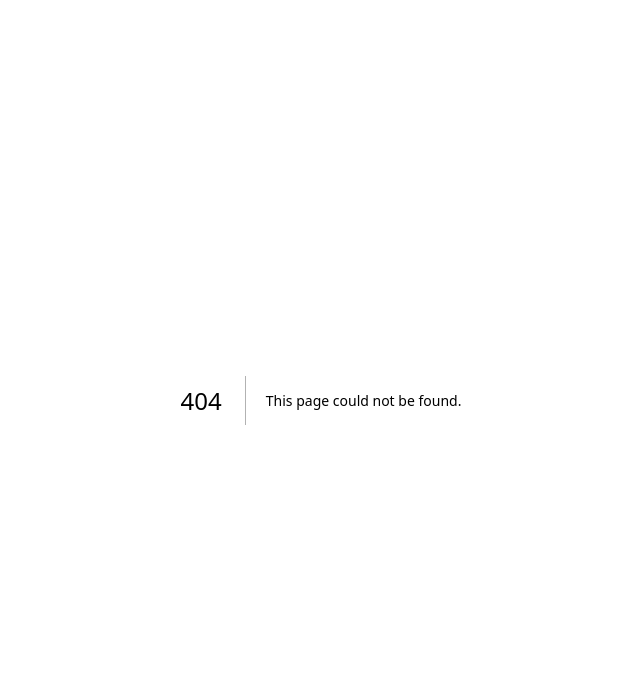
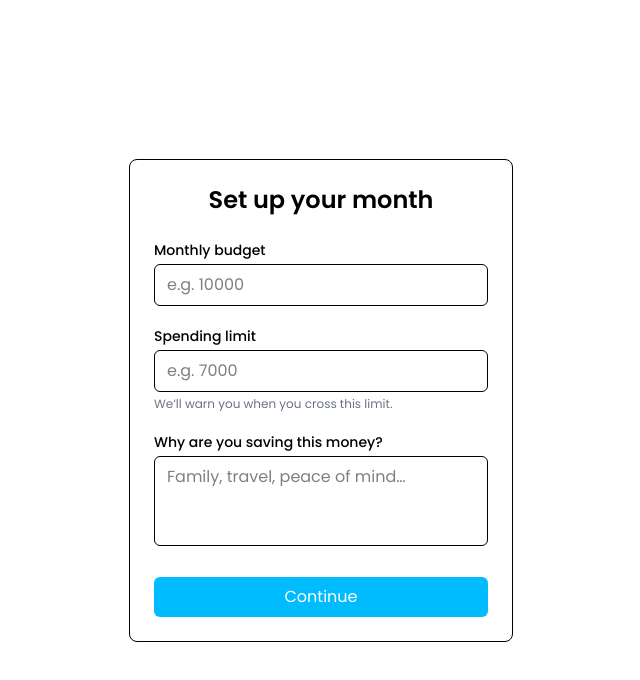
Before and after one commit to Aakashkalla/expense-tracker, a Next.js app: page /setup in a window 1280 px wide. Before the commit this address had no page. Shown: the top 680 px of the page, without its empty margins (319-959 px from the left). Built offline with nearby package versions, Linux system fonts and the light colour scheme.

Commit message:
Setup page done, small fixes in Signup and Login

```diff
--- a/app/login/page.tsx
+++ b/app/login/page.tsx
@@ -2,7 +2,7 @@
     return (
         <div className="min-h-screen flex items-center justify-center px-6">
             <div className="w-full max-w-sm border rounded-lg p-6">
-                <h1 className="text-2xl font-semibold mb-4">Welcome Back</h1>
+                <h1 className="font-poppins text-2xl font-semibold mb-4">Welcome Back</h1>
 
                 <input
                     type="email"
@@ -16,11 +16,11 @@
                 className="w-full border rounded-md px-3 py-2 mb-4"
                     />
 
-                <button className="w-full bg-sky-400 text-white py-2 rounded-md hover:bg-sky-500">
+                <button className="font-poppins w-full bg-sky-400 text-white py-2 rounded-md hover:bg-sky-500">
                 Sign up
                 </button>
 
-                <p className="text-sm text-center text-gray-500 mt-4">
+                <p className="font-poppins text-sm text-center text-gray-500 mt-4">
                 Don't have an account?{" "}
                 <a href="/signup" className="text-sky-500">
                 Signup
--- /dev/null
+++ b/app/setup/page.tsx
@@ -0,0 +1,59 @@
+"use client"
+import { useRouter } from "next/navigation";
+
+export default function SetupPage() {
+    const router = useRouter()
+    return (
+    <div className="min-h-screen flex items-center justify-center px-6">
+        <div className="w-full max-w-sm border rounded-lg p-6 font-poppins">
+
+        <h1 className="text-2xl font-semibold mb-6 text-center">
+            Set up your month
+        </h1>
+
+        {/* Monthly Budget */}
+        <div className="mb-5">
+            <label className="block text-sm font-medium mb-1">
+            Monthly budget
+            </label>
+            <input
+            type="number"
+            placeholder="e.g. 10000"
+            className="w-full border rounded-md px-3 py-2"
+            />
+        </div>
+
+        {/* Spending Limit */}
+        <div className="mb-5">
+            <label className="block text-sm font-medium mb-1">
+            Spending limit
+            </label>
+            <input
+            type="number"
+            placeholder="e.g. 7000"
+            className="w-full border rounded-md px-3 py-2"
+            />
+            <p className="text-xs text-gray-500 mt-1">
+            We’ll warn you when you cross this limit.
+            </p>
+        </div>
+
+        {/* Saving Reason */}
+        <div className="mb-6">
+            <label className="block text-sm font-medium mb-1">
+            Why are you saving this money?
+            </label>
+            <textarea
+            placeholder="Family, travel, peace of mind…"
+            className="w-full border rounded-md px-3 py-2 resize-none"
+            rows={3}
+            />
+        </div>
+
+        <button onClick={()=>router.push('/dashboard')} className="w-full bg-sky-400 text-white py-2 rounded-md hover:bg-sky-500">
+            Continue
+        </button>
+        </div>
+    </div>
+    );
+}
--- a/app/signup/page.tsx
+++ b/app/signup/page.tsx
@@ -2,7 +2,7 @@
     return (
         <div className="min-h-screen flex items-center justify-center px-6">
             <div className="w-full max-w-sm border rounded-lg p-6">
-                <h1 className="text-2xl font-semibold mb-4">Create an account</h1>
+                <h1 className="text-2xl font-poppins font-semibold mb-4">Create an account</h1>
 
                 <input
                     type="email"
@@ -16,11 +16,11 @@
                 className="w-full border rounded-md px-3 py-2 mb-4"
                     />
 
-                <button className="w-full bg-sky-400 text-white py-2 rounded-md hover:bg-sky-500">
+                <button className="font-poppins w-full bg-sky-400 text-white py-2 rounded-md hover:bg-sky-500">
                 Sign up
                 </button>
 
-                <p className="text-sm text-center text-gray-500 mt-4">
+                <p className="font-poppins text-sm text-center text-gray-500 mt-4">
                 Already have an account?{" "}
                 <a href="/login" className="text-sky-500">
                 Log in
```
